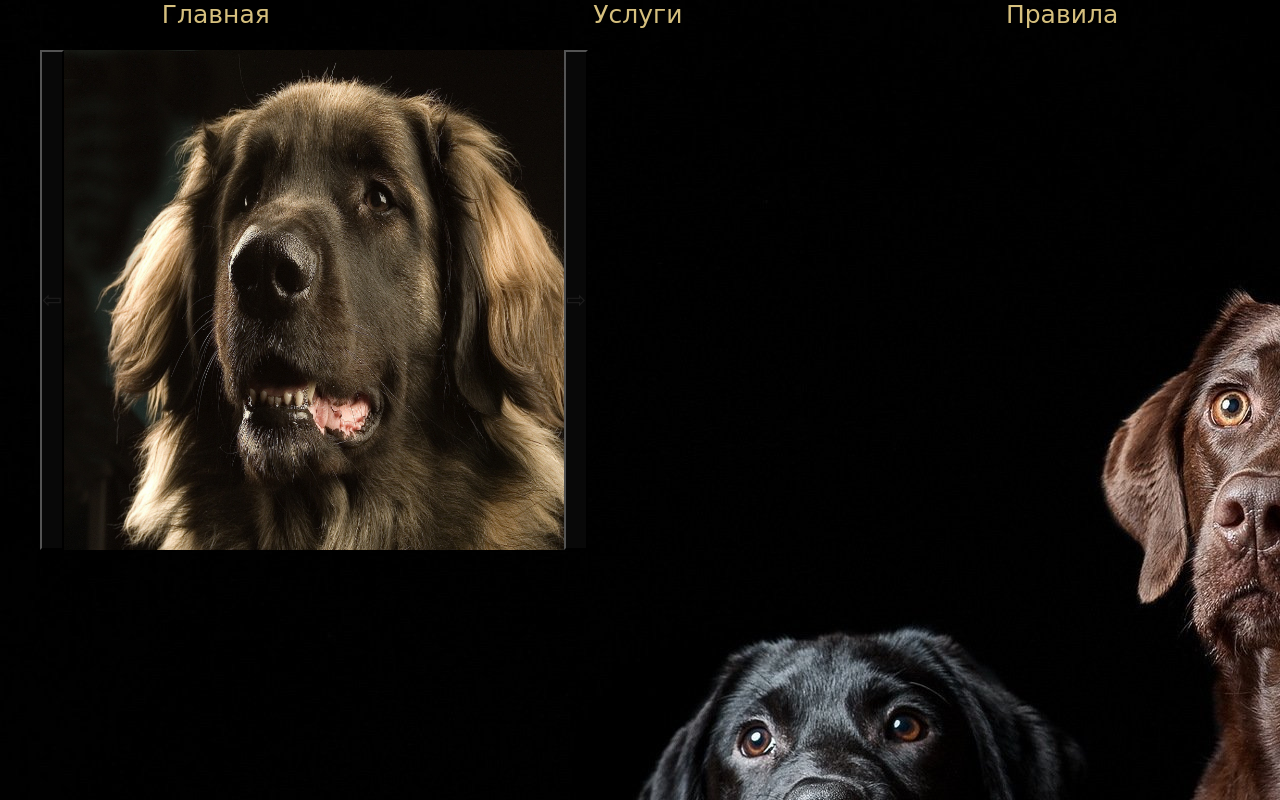
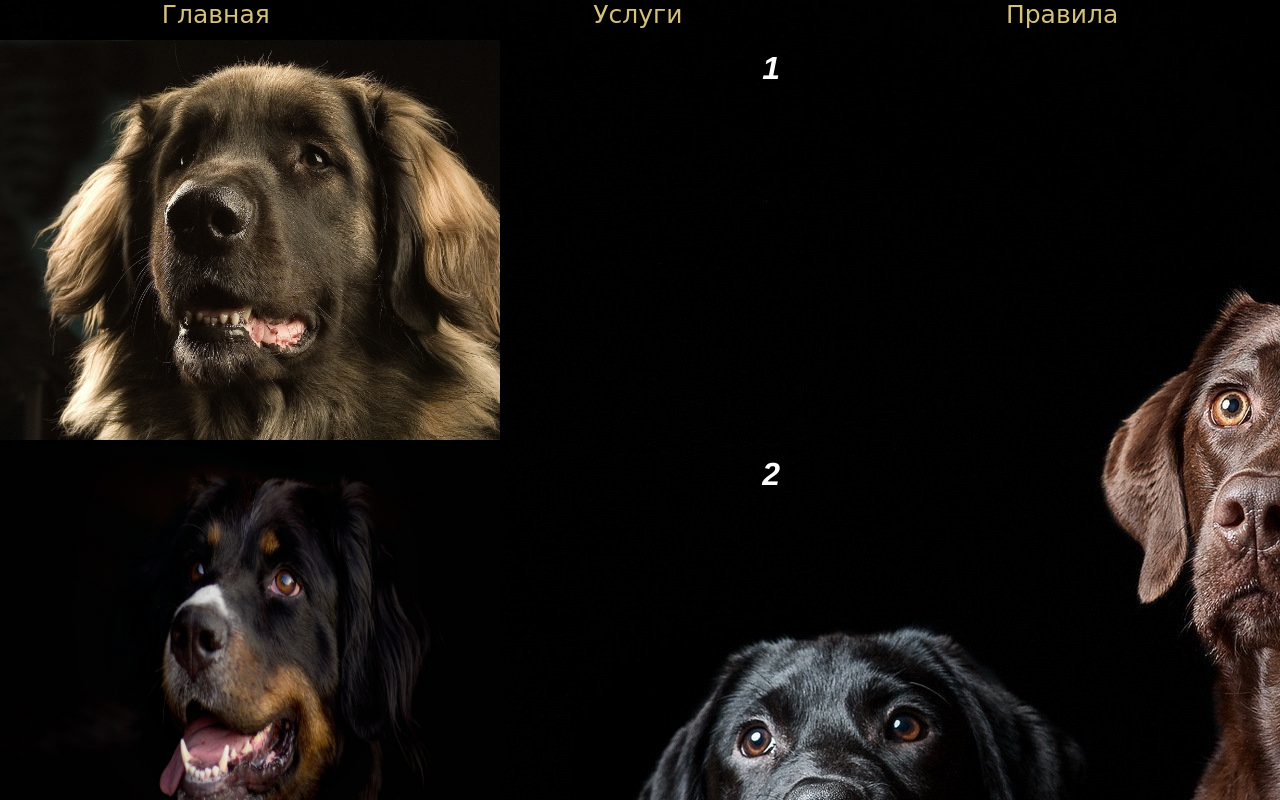
Before and after one commit to Rufina28/portfolio, a Vue app in the folder vue/pet-hotel/: page / in a window 1280 px wide. Shown: the top 800 px of the page. Built offline with nearby package versions, Linux system fonts and the light colour scheme.

Commit message:
Added temporary slider

```diff
--- a/vue/pet-hotel/src/components/MainPage.vue
+++ b/vue/pet-hotel/src/components/MainPage.vue
@@ -1,6 +1,26 @@
 <template>
-  <div class="background"></div>
-  <div id="carousel" class="carousel">
+ <div class="background"></div>
+ <div class="slider">
+    <div class="slider__wrapper">
+      <div class="slider__items">
+        <div class="slider__item">
+          <img class="img-fluid" src="@/assets/body1.jpg" alt="...">
+        </div>
+        <div class="slider__item">
+          <img class="img-fluid" src="@/assets/body2.jpg" alt="..." >
+        </div>
+        <div class="slider__item">
+          <img class="img-fluid" src="@/assets/body3.jpg" alt="...">
+        </div>
+        <div class="slider__item">
+          <img class="img-fluid" src="@/assets/body4.jpg" alt="...">
+        </div>
+      </div>
+    </div>
+    <a class="slider__control slider__control_prev" href="#" role="button" data-slide="prev"></a>
+    <a class="slider__control slider__control_next" href="#" role="button" data-slide="next"></a>
+  </div>
+  <!-- <div id="carousel" class="carousel">
     <button class="arrow prev">⇦</button>
     <div class="gallery">
       <ul>
@@ -11,7 +31,7 @@
       </ul>
     </div>
     <button id="next" class="arrow next">⇨</button>
-  </div>
+  </div>--> временно
   </template>
 
 <script>
@@ -21,26 +41,7 @@ export default {
     msg: String
   }
 
-/*}
-window.onload = () => {
-  const rightBtn = document.getElementById('next')
-  const gallery = document.querySelector('.gallery ul')
-  const STEP = 500
 
-  rightBtn.addEventListener('click', (e) => {
-    console.log('rightBtn event:', e.target)
-    let left = parseInt(gallery.style.left)
-    let width = parseInt(gallery.style.width)
-    console.log('gallery.style.left:', left)
-    console.log('gallery.style.width:', width)
-
-    if (!left) {
-      gallery.style.left = 0
-    }
-
-    gallery.style.left = `${left - STEP}px`
-    console.log('gallery.style.left:', gallery.style.left)
-  })*/
 }
 </script>
 
@@ -54,19 +55,53 @@ window.onload = () => {
   z-index: -1;
 }
 
-.carousel {
+.slider__wrapper {
+    position: relative;
+    overflow: hidden;
+}
+.img-fluid{
+  width: 500px;
+  height: 400px;
+  display: inline-block;
+}
+
+.slider {
+      max-width: 800px;
+    }
+
+    /* дополнительные стили для этого примера */
+    .slider__items {
+      counter-reset: slide;
+    }
+
+    .slider__item {
+      position: relative;
+      counter-increment: slide;
+    }
+
+    .slider__item::after {
+      content: counter(slide);
+      position: absolute;
+      top: 10px;
+      right: 20px;
+      color: #fff;
+      font-style: italic;
+      font-size: 32px;
+      font-weight: bold;
+    }
+/*.carousel {
   position: relative;
   width: 100%;
   padding: 10px 40px;
   box-sizing: border-box;
   display: flex;
-  /* margin-bottom: 350px; */
+   margin-bottom: 350px;
 }
 
 .carousel img {
   width: 500px;
   height: 500px;
-}
+}*/
 
 .arrow {
   /*position: absolute;*/
@@ -131,4 +166,6 @@ ul {
   justify-content: space-evenly;
   align-items: center;
 }
+
+
 </style>
```
